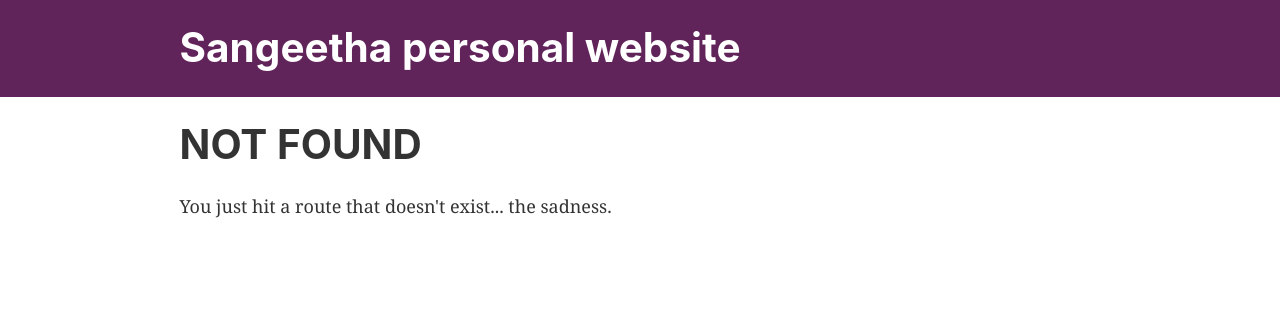
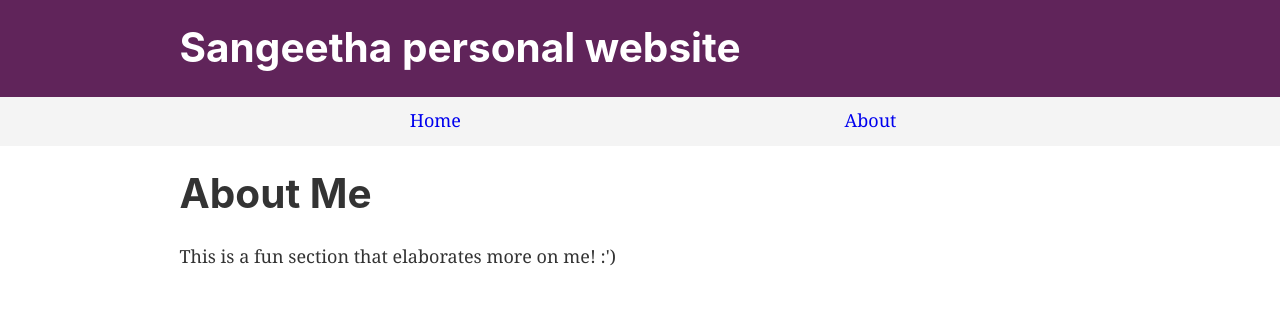
Before and after one commit to sangeethaKP/PPP, a Gatsby site: page /AboutMe in a window 1280 px wide. Before the commit this address had no page. Built offline with nearby package versions, Linux system fonts and the light colour scheme; Gatsby itself is replaced by a stand-in of ours.

Commit message:
Added About Me Page

```diff
--- a/src/components/layout.js
+++ b/src/app/layout.js
@@ -1,16 +1,10 @@
-/**
- * Layout component that queries for data
- * with Gatsby's useStaticQuery component
- *
- * See: https://www.gatsbyjs.org/docs/use-static-query/
- */
-
 import React from 'react'
 import PropTypes from 'prop-types'
 import { useStaticQuery, graphql } from 'gatsby'
 
-import Header from './header'
-import './layout.css'
+import Header from '../components/header'
+import Menu from '../components/menu'
+import '../styles/layout.css'
 
 const Layout = ({ children }) => {
   const data = useStaticQuery(graphql`
@@ -26,6 +20,7 @@ const Layout = ({ children }) => {
   return (
     <div>
       <Header siteTitle={data.site.siteMetadata.title} />
+      <Menu/>
       <div
         style={{
           margin: `0 auto`,
--- a/src/components/header.js
+++ b/src/components/header.js
@@ -5,8 +5,7 @@ import React from 'react'
 const Header = ({ siteTitle }) => (
   <header
     style={{
-      background: `#60245A`,
-      marginBottom: `1.45rem`
+      background: `#60245A`
     }}
   >
     <div
--- /dev/null
+++ b/src/components/menu.js
@@ -0,0 +1,28 @@
+import React from 'react'
+import Link from 'gatsby-link'
+
+const Menu = () => (
+  <div
+    style={{
+      background: '#f4f4f4',
+      paddingTop: '10px'
+    }}
+  >
+    <ul
+      style={{
+        listStyle: 'none',
+        display: 'flex',
+        justifyContent: 'space-evenly'
+      }}
+    >
+      <li>
+        <Link to='/'>Home</Link>
+      </li>
+      <li>
+        <Link to='/AboutMe'>About</Link>
+      </li>
+    </ul>
+  </div>
+)
+
+export default Menu
--- a/src/pages/404.js
+++ b/src/pages/404.js
@@ -1,13 +1,12 @@
 import React from 'react'
 
-import Layout from '../components/layout'
-import SEO from '../components/seo'
+import Layout from '../app/layout'
+import SEO from '../app/seo'
 
 const NotFoundPage = () => (
   <Layout>
     <SEO title='404: Not found' />
-    <h1>NOT FOUND</h1>
-    <p>You just hit a route that doesn&#39;t exist... the sadness.</p>
+    <h1>Page not found</h1>
   </Layout>
 )
 
--- /dev/null
+++ b/src/pages/AboutMe.js
@@ -0,0 +1,14 @@
+import React from 'react'
+
+import Layout from '../app/layout'
+import SEO from '../app/seo'
+
+const AboutMePage = () => (
+  <Layout>
+    <SEO title='About Sangeetha' />
+    <h1>About Me</h1>
+    <p>This is a fun section that elaborates more on me! :')</p>
+  </Layout>
+)
+
+export default AboutMePage
--- a/src/components/layout.css
+++ b/src/styles/layout.css
@@ -42,6 +42,7 @@ template {
 a {
   background-color: transparent;
   -webkit-text-decoration-skip: objects;
+  text-decoration: none;
 }
 a:active,
 a:hover {
```
Also changed, not shown: src/components/image.js (deleted, +0 -21 lines), src/pages/index.js (+3 -4 lines), src/pages/page-2.js (deleted, +0 -16 lines), src/app/seo.js (renamed from src/components/seo.js), src/images/gatsby-astronaut.png (deleted), src/images/gatsby-icon.png (deleted).
